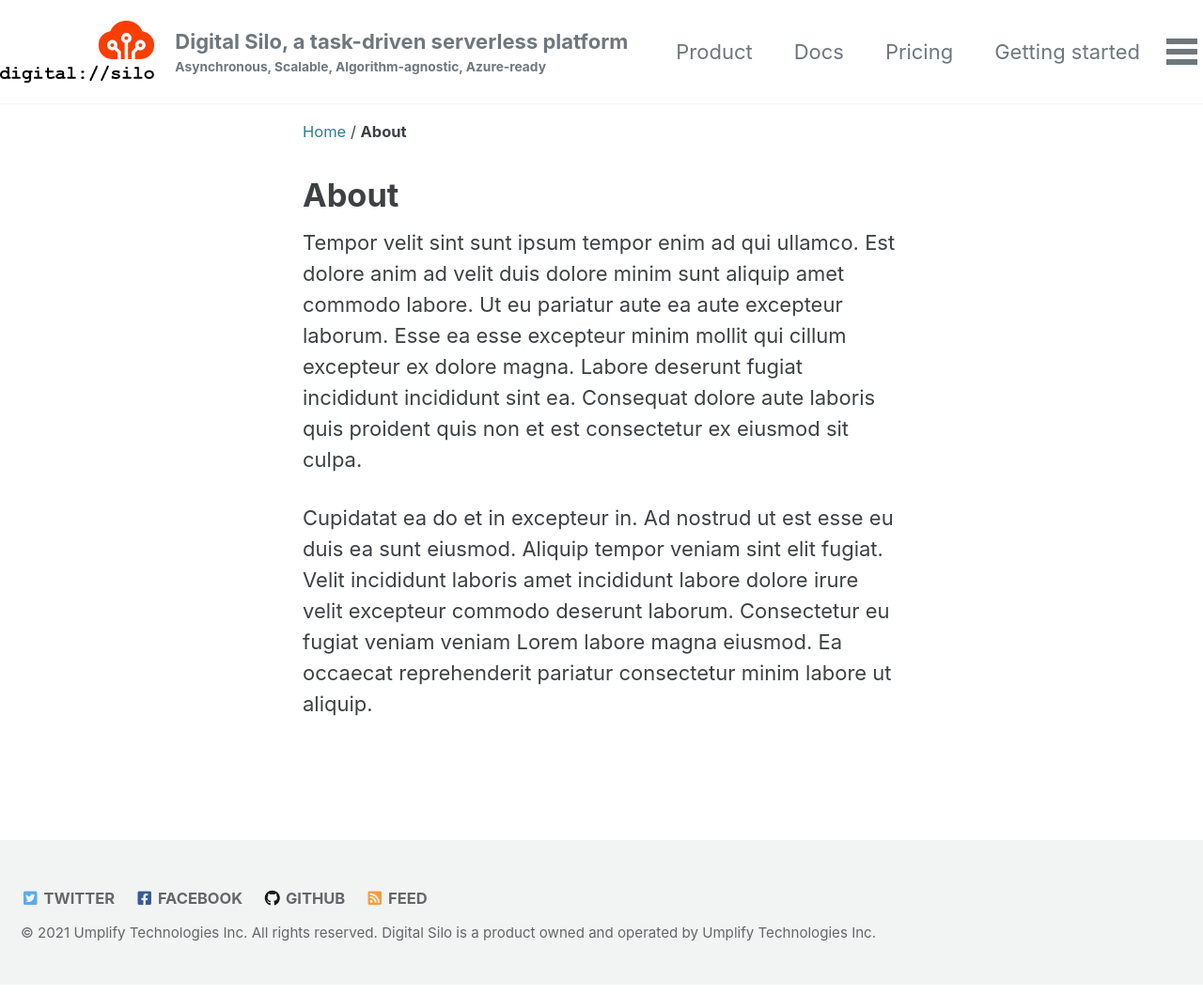
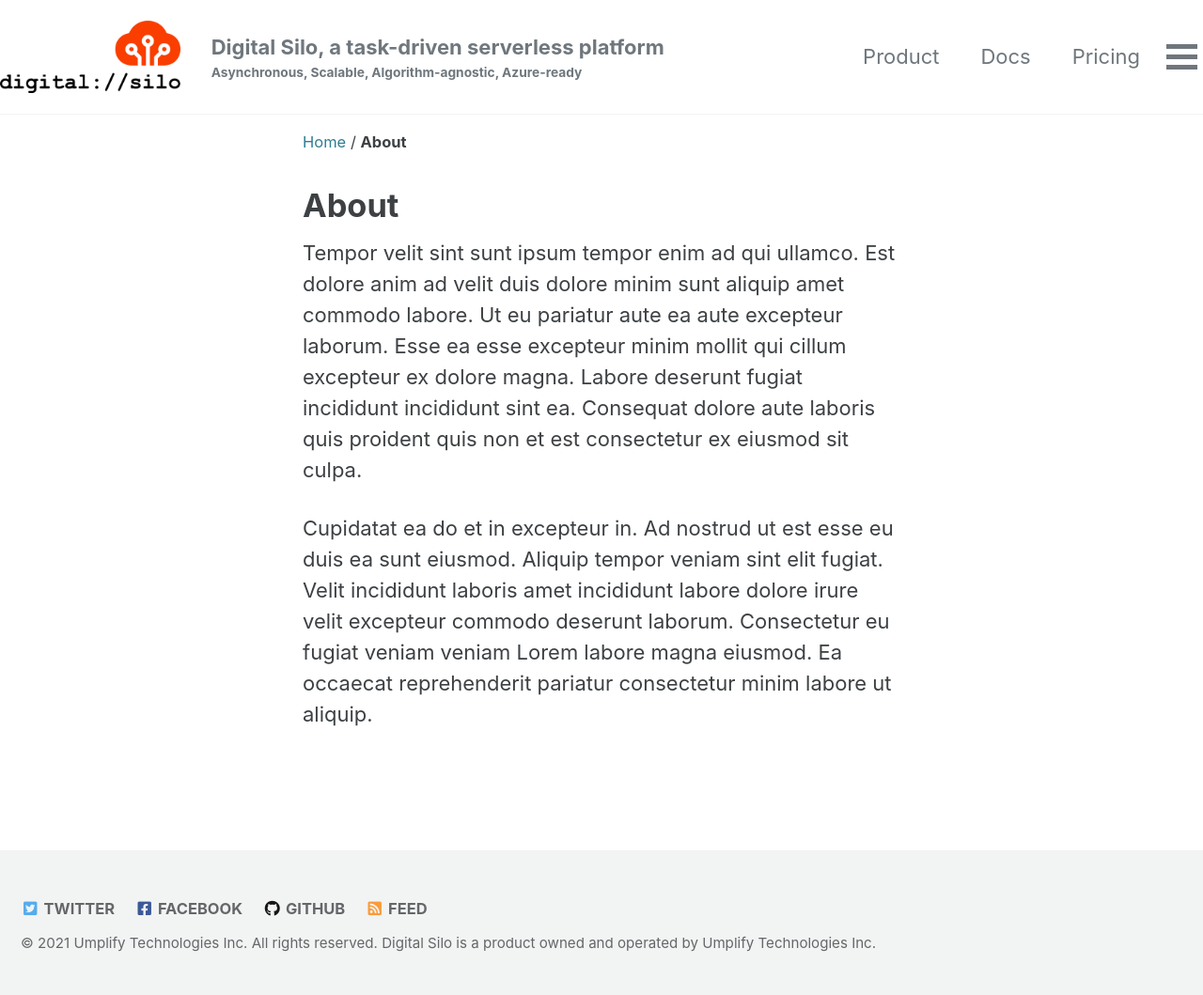
Before and after one commit to DigitalSilo/digitalsilo.github.io, a Jekyll site: the page built from _pages/about.md, in a window 1280 px wide. Shown: the whole page at 94% size. Built offline with Jekyll 4.4.1, drawn with Linux system fonts in a browser that asks for light colours; cached includes are drawn as plain includes.

Commit message:
Adjusted masthead #4

```diff
--- a/_sass/minimal-mistakes/_masthead.scss
+++ b/_sass/minimal-mistakes/_masthead.scss
@@ -40,7 +40,7 @@
 }
 
 .site-logo img {
-  height: 3rem;
+  height: 3.5rem;
 }
 
 .site-title {
--- a/_sass/minimal-mistakes/_navigation.scss
+++ b/_sass/minimal-mistakes/_navigation.scss
@@ -193,7 +193,7 @@
 
     &.site-logo {
       margin-left: 0;
-      margin-right: 1.0rem;
+      margin-right: 1.5rem;
       margin-bottom: 1.0rem;
       margin-top: 1.0rem;
     }
```
